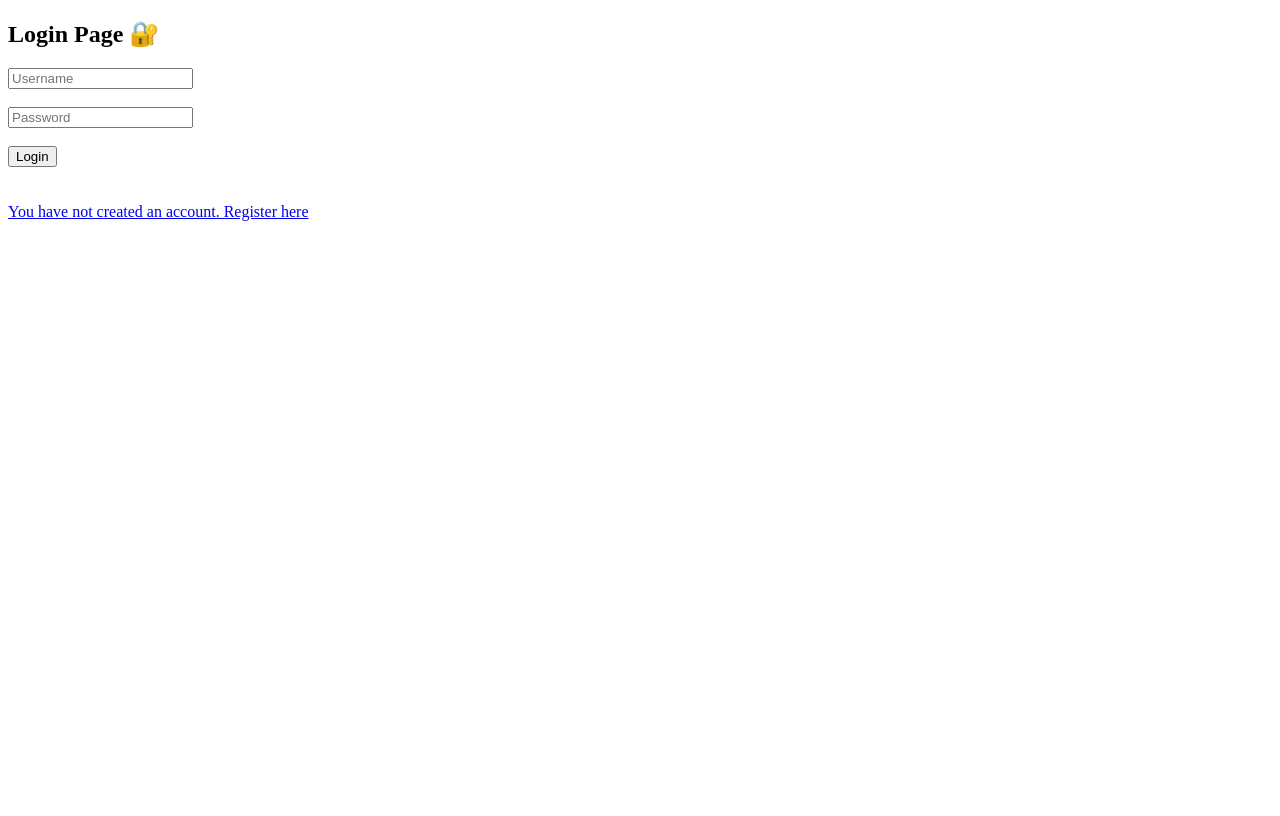
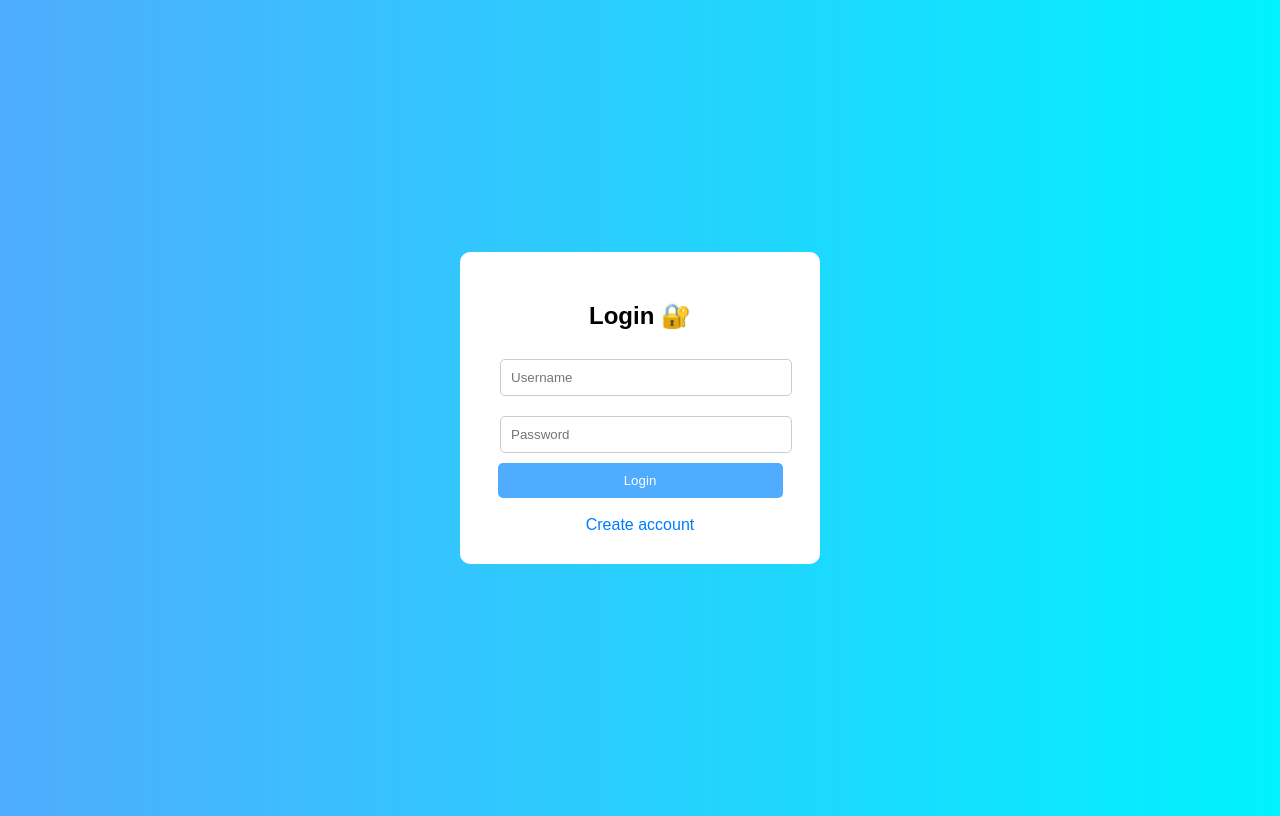
Before and after one commit to madin9281/my-website, a Flask app: page / in a window 1280 px wide. Before the commit the page ends 221 px from the top, so only its background shows below. Run offline with Flask 3, Linux system fonts and the light colour scheme.

Commit message:
modern UI added

```diff
--- a/templates/login.html
+++ b/templates/login.html
@@ -2,19 +2,66 @@
 <html>
 <head>
     <title>Login</title>
+    <style>
+        body {
+            font-family: Arial;
+            background: linear-gradient(to right, #4facfe, #00f2fe);
+            display: flex;
+            justify-content: center;
+            align-items: center;
+            height: 100vh;
+        }
+
+        .box {
+            background: white;
+            padding: 30px;
+            border-radius: 10px;
+            width: 300px;
+            text-align: center;
+        }
+
+        input {
+            width: 90%;
+            padding: 10px;
+            margin: 10px;
+            border-radius: 5px;
+            border: 1px solid #ccc;
+        }
+
+        button {
+            width: 95%;
+            padding: 10px;
+            background: #4facfe;
+            color: white;
+            border: none;
+            border-radius: 5px;
+            cursor: pointer;
+        }
+
+        button:hover {
+            background: #007bff;
+        }
+
+        a {
+            text-decoration: none;
+            color: #007bff;
+        }
+    </style>
 </head>
 <body>
 
-<h2>Login Page 🔐</h2>
+<div class="box">
+    <h2>Login 🔐</h2>
 
-<form method="post" action="/login">
-    <input type="text" name="username" placeholder="Username"><br><br>
-    <input type="password" name="password" placeholder="Password"><br><br>
-    <button type="submit">Login</button>
-</form>
+    <form method="post" action="/login">
+        <input type="text" name="username" placeholder="Username" required>
+        <input type="password" name="password" placeholder="Password" required>
+        <button type="submit">Login</button>
+    </form>
 
-<br><br>
-<a href="/register">You have not created an account. Register here</a>
+    <br>
+    <a href="/register">Create account</a>
+</div>
 
 </body>
 </html>
```
